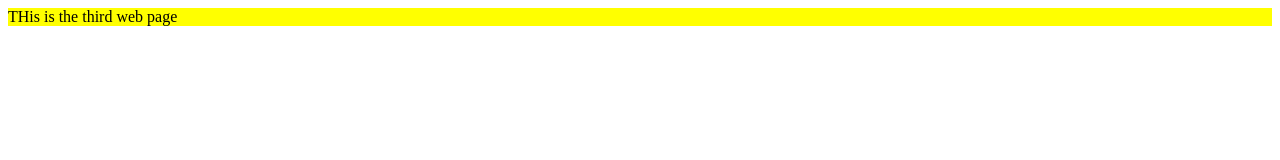
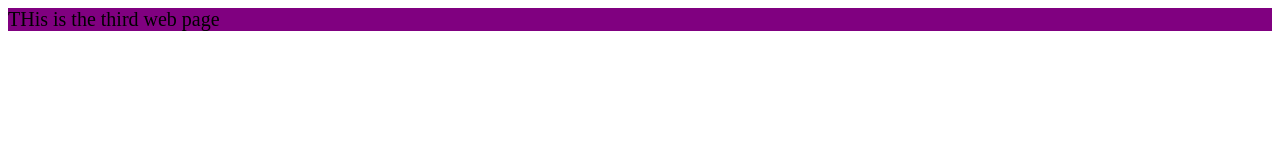
Before and after one commit to ChabbottaLupuuttaa/ABOUT_ME, a plain HTML site: page index.html in a window 1280 px wide. Drawn offline with Linux system fonts and the light colour scheme.

Commit message:
Add files via upload

```diff
--- a/index.html
+++ b/index.html
@@ -5,9 +5,9 @@
     <title>setting up  my server</title>
 </head>
 <body>
-    <div class="color" style="background-color: yellow;">
-         <p>THis is the third web page </p>
-    </div>
+    <div class="color" style="background-color:purple;">
+         <p style="font-size: 20px;">THis is the third web page </p>
+            </div>
 
 </body>
 </html>
```
